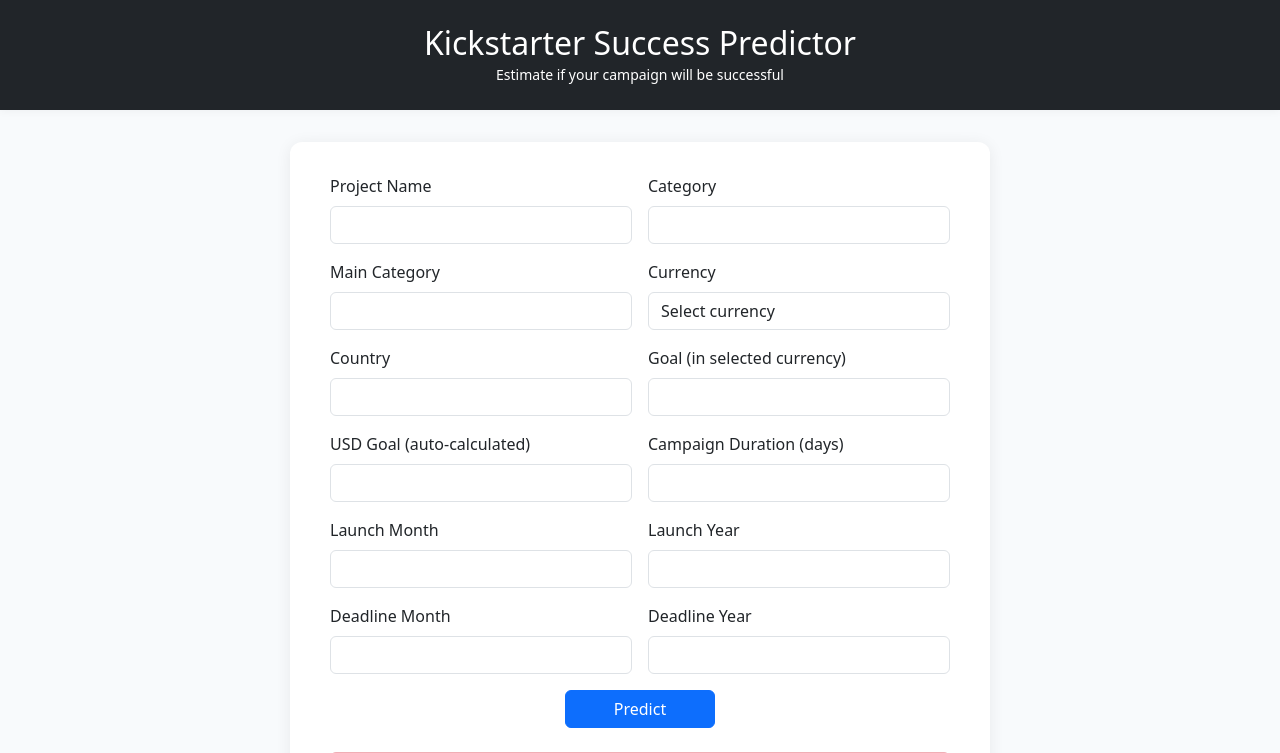
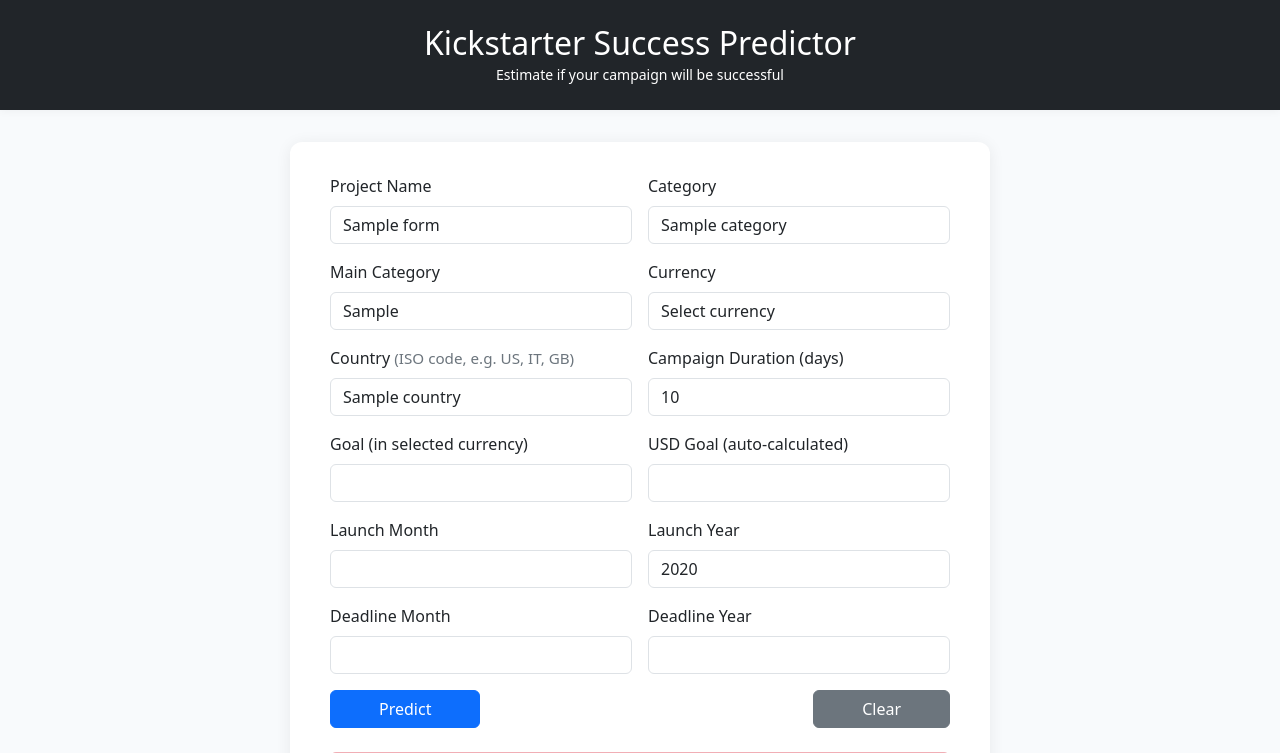
Before and after one commit to Icobart/Data_Intensive_Project, a Flask app: template webapp/templates/index.html in a window 1280 px wide. Shown: the top 753 px of the page. Run offline with Flask 3, Linux system fonts and the light colour scheme; the template is opened without the code that fills it: most values are stand-ins (such as "Sample title", 1, 10 or a date in 2020); parts of the project's set-up code (start-up, migrations or seed data) failed here and were passed over.

Commit message:
now after submitting the form data remains unless the button clear is pressed

```diff
--- a/webapp/app.py
+++ b/webapp/app.py
@@ -70,8 +70,10 @@ def index():
     prediction = None
     suggestions = []
     probability = None
+    form_data = {}
     if request.method == "POST":
-        data = {col: [request.form.get(col, "")] for col in feature_cols}
+        form_data = {col: request.form.get(col, "") for col in feature_cols}
+        data = {col: [form_data.get(col, "")] for col in feature_cols}
         df = pd.DataFrame(data)
         pred = model.predict(df)[0]
         prediction = "SUCCESSFUL" if pred == "successful" else "FAILED"
@@ -80,7 +82,7 @@ def index():
             probability = proba[0][list(model.classes_).index("successful")]
         if prediction == "FAILED":
             suggestions = dynamic_suggestions(request.form, model, feature_cols)
-    return render_template("index.html", prediction=prediction, suggestions=suggestions, probability=probability)
+    return render_template("index.html", prediction=prediction, suggestions=suggestions, probability=probability, form_data=form_data)
 
 def open_browser():
     webbrowser.open_new("http://127.0.0.1:5000/")
--- a/webapp/templates/index.html
+++ b/webapp/templates/index.html
@@ -46,6 +46,12 @@
             alert('Please fill in all fields.');
         }
     }
+
+    function clearForm() {
+        document.getElementById('predictForm').reset();
+        document.querySelectorAll('.form-control').forEach(el => el.classList.remove('is-invalid'));
+        document.getElementById('usd_goal_real').value = '';
+    }
     </script>
 </head>
 <body>
@@ -57,62 +63,63 @@
         <form method="post" class="row g-3" id="predictForm">
             <div class="col-md-6">
                 <label class="form-label">Project Name</label>
-                <input type="text" name="name" class="form-control" required>
+                <input type="text" name="name" class="form-control" required value="{{ form_data.get('name', '') }}">
             </div>
             <div class="col-md-6">
                 <label class="form-label">Category</label>
-                <input type="text" name="category" class="form-control" required>
+                <input type="text" name="category" class="form-control" required value="{{ form_data.get('category', '') }}">
             </div>
             <div class="col-md-6">
                 <label class="form-label">Main Category</label>
-                <input type="text" name="main_category" class="form-control" required>
+                <input type="text" name="main_category" class="form-control" required value="{{ form_data.get('main_category', '') }}">
             </div>
             <div class="col-md-6">
                 <label class="form-label">Currency</label>
                 <select name="currency" id="currency" class="form-control" required onchange="updateUsdGoal()">
                     <option value="">Select currency</option>
-                    <option value="USD">USD - US Dollar</option>
-                    <option value="EUR">EUR - Euro</option>
-                    <option value="GBP">GBP - British Pound</option>
-                    <option value="CAD">CAD - Canadian Dollar</option>
-                    <option value="AUD">AUD - Australian Dollar</option>
-                    <option value="JPY">JPY - Japanese Yen</option>
+                    <option value="USD" {% if form_data.get('currency') == 'USD' %}selected{% endif %}>USD - US Dollar</option>
+                    <option value="EUR" {% if form_data.get('currency') == 'EUR' %}selected{% endif %}>EUR - Euro</option>
+                    <option value="GBP" {% if form_data.get('currency') == 'GBP' %}selected{% endif %}>GBP - British Pound</option>
+                    <option value="CAD" {% if form_data.get('currency') == 'CAD' %}selected{% endif %}>CAD - Canadian Dollar</option>
+                    <option value="AUD" {% if form_data.get('currency') == 'AUD' %}selected{% endif %}>AUD - Australian Dollar</option>
+                    <option value="JPY" {% if form_data.get('currency') == 'JPY' %}selected{% endif %}>JPY - Japanese Yen</option>
                 </select>
             </div>
             <div class="col-md-6">
-                <label class="form-label">Country</label>
-                <input type="text" name="country" class="form-control" required>
+                <label class="form-label">Country <span class="text-secondary" style="font-size:0.95em;">(ISO code, e.g. US, IT, GB)</span></label>
+                <input type="text" name="country" class="form-control" required value="{{ form_data.get('country', '') }}">
+            </div>
+            <div class="col-md-6">
+                <label class="form-label">Campaign Duration (days)</label>
+                <input type="number" name="duration_days" class="form-control" min="1" required value="{{ form_data.get('duration_days', '') }}">
             </div>
             <div class="col-md-6">
                 <label class="form-label">Goal (in selected currency)</label>
-                <input type="number" name="goal" id="goal" class="form-control" min="1" required oninput="updateUsdGoal()">
+                <input type="number" name="goal" id="goal" class="form-control" min="1" required oninput="updateUsdGoal()" value="{{ form_data.get('goal', '') }}">
             </div>
             <div class="col-md-6">
                 <label class="form-label">USD Goal (auto-calculated)</label>
-                <input type="number" name="usd_goal_real" id="usd_goal_real" class="form-control" min="1" required readonly>
-            </div>
-            <div class="col-md-6">
-                <label class="form-label">Campaign Duration (days)</label>
-                <input type="number" name="duration_days" class="form-control" min="1" required>
+                <input type="number" name="usd_goal_real" id="usd_goal_real" class="form-control" min="1" required readonly value="{{ form_data.get('usd_goal_real', '') }}">
             </div>
             <div class="col-md-6">
                 <label class="form-label">Launch Month</label>
-                <input type="number" name="launch_month" class="form-control" min="1" max="12" required>
+                <input type="number" name="launch_month" class="form-control" min="1" max="12" required value="{{ form_data.get('launch_month', '') }}">
             </div>
             <div class="col-md-6">
                 <label class="form-label">Launch Year</label>
-                <input type="number" name="launch_year" class="form-control" min="2000" max="2100" required>
+                <input type="number" name="launch_year" class="form-control" min="2000" max="2100" required value="{{ form_data.get('launch_year', '') }}">
             </div>
             <div class="col-md-6">
                 <label class="form-label">Deadline Month</label>
-                <input type="number" name="deadline_month" class="form-control" min="1" max="12" required>
+                <input type="number" name="deadline_month" class="form-control" min="1" max="12" required value="{{ form_data.get('deadline_month', '') }}">
             </div>
             <div class="col-md-6">
                 <label class="form-label">Deadline Year</label>
-                <input type="number" name="deadline_year" class="form-control" min="2000" max="2100" required>
+                <input type="number" name="deadline_year" class="form-control" min="2000" max="2100" required value="{{ form_data.get('deadline_year', '') }}">
             </div>
-            <div class="col-12 text-center">
+            <div class="col-12 d-flex justify-content-between">
                 <button type="submit" class="btn btn-primary px-5">Predict</button>
+                <button type="button" class="btn btn-secondary px-5" onclick="window.location.href='/'">Clear</button>
             </div>
         </form>
         {% if prediction %}
```
